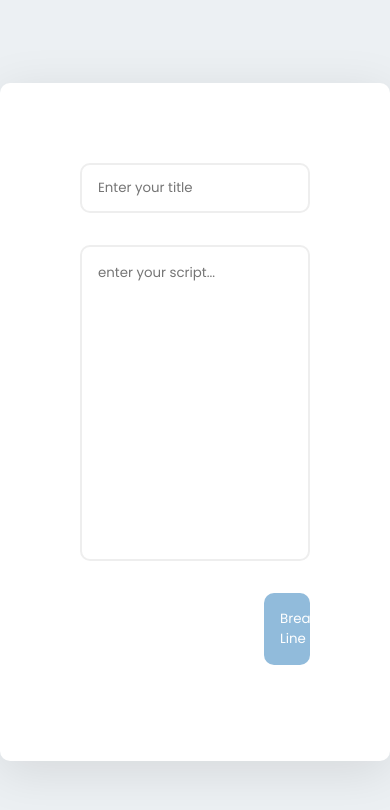
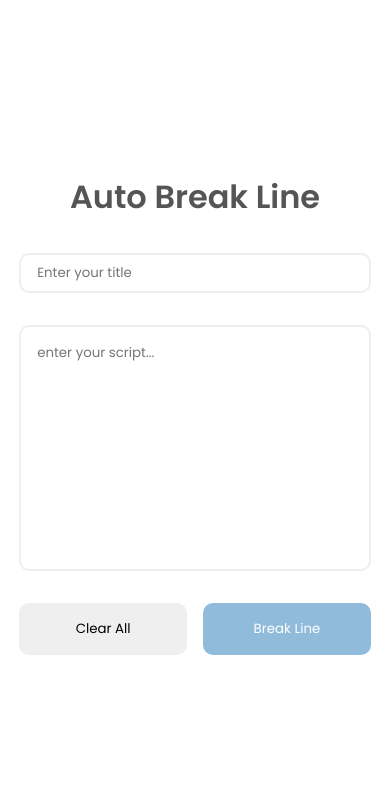
Before and after one commit to baroxFPTU/auto_break_line, a plain HTML site: page index.html in a window 390 px wide. Drawn offline with Linux system fonts and the light colour scheme.

Commit message:
update the style of results, add effect scale for the box-submit & the clear all function

```diff
--- a/index.html
+++ b/index.html
@@ -10,14 +10,18 @@
     <link href="https://fonts.googleapis.com/css2?family=Poppins:wght@300;400;600&display=swap" rel="stylesheet">
 </head>
 <body>
-    <div class="container">
-        <div class="box border-radius">
-            <div class="box-input">
+    <div class="container transition">
+        <div class="box border-radius transition">
+            <h2 class="title pd-2">Auto Break Line</h2>
+            <div class="box-input transition">
                 <input type="text" class="title-input border-radius border transition" placeholder="Enter your title">
                 <textarea name="text" rows="14" cols="10" wrap="soft" class="submit-input border-radius border transition" placeholder="enter your script..."></textarea>
-                <button class="btn btn-submit border-radius transition" type="submit">Break Line</button>
+                <div class="btn-group">
+                    <button class="btn btn-clear border-radius transition mb-f-w" type="submit">Clear All</button>
+                    <button class="btn btn-submit border-radius transition mb-f-w" type="submit">Break Line</button>
+                </div>
             </div>
-            <div class="results"></div>
+            <div class="results transition"></div>
         </div>
 
     </div>
--- a/script.js
+++ b/script.js
@@ -3,9 +3,12 @@ const $ = document.querySelector.bind(document);
 const submitBtn = $('.btn-submit');
 const textarea = $('.submit-input');
 const results = $('.results');
+const boxSubmit = $('.box-input');
+const clearBtn = $('.btn-clear');
 
 const app = {
     limitLetter: [8,10],// the first value is the value of first line, and the other is the value of second line.
+    isBreak: false,
     sumLetter: function() {
         return this.limitLetter.reduce((acc,cur) => acc + cur,0);
     },
@@ -15,15 +18,16 @@ const app = {
         // Submit and handle the subtitles
         submitBtn.addEventListener('click',(event) => {
             event.preventDefault();
+
             // Reset the array
             _this.array.splice(0, _this.array.length);
+
             //flat the string, delete the '/n' letter
             const subtitles = textarea.value.replace(/\r?\n/g, ' ').trim();
 
-             //split every letter by the spaces
+            //split every letter by the spaces
             const arrWords = subtitles.split(' ');
             const arrStores = _this.array;
-            // Initial blank arr for the subtitles
 
             if (subtitles) {
                 while (arrWords.length > 0) {
@@ -32,7 +36,11 @@ const app = {
                 }
 
                 _this.render(arrStores);
+                _this.isBreak = true;
+                _this.scaleElm();
             } else {
+                // reset the isBreak and alert if dont have value inside the textarea
+                _this.isBreak = false;
                 alert('Please enter your subtitles.');
             }
         });
@@ -43,6 +51,36 @@ const app = {
             console.log([elmValue]);
             _this.copyOnClick(_this.array[elmValue]);
         }
+
+        // Scale the box-submit when focusin and focusout the textarea
+
+            // When click out or focus out
+            textarea.addEventListener('focusout', () => {
+                if (_this.isBreak) {
+                    boxSubmit.classList.add('sm-w');
+                }
+            });
+
+            // When click on the textarea
+            textarea.onfocus = () => {
+                if (_this.isBreak) {
+                    boxSubmit.classList.remove('sm-w');
+                }
+            };
+
+        clearBtn.addEventListener('click', () => {
+            // clear textarea
+            textarea.value = '';
+
+            // clear array & results
+            _this.array.splice(0, _this.array.length);
+            results.innerHTML = '';
+
+            // change isBreak to false and scaleElm;
+            _this.isBreak = false;
+            boxSubmit.classList.remove('sm-w');
+
+        })
     },
     breakLine: function(arr) {
         if (arr) {
@@ -64,6 +102,13 @@ const app = {
         tempTextarea.select();
         document.execCommand('copy');
         $('body').removeChild(tempTextarea);
+    },
+    scaleElm: function() {
+        const isValid = (textarea.value) ? true : false;
+
+        if (this.isBreak) {
+            boxSubmit.classList.toggle('sm-w', isValid);
+        }
     },
     render: function(arr) {
         const htmls = arr.map((text, index) => {
--- a/style.css
+++ b/style.css
@@ -66,6 +66,14 @@ html {
   transition: all 0.25s ease-in-out;
 }
 
+.pd-2 {
+  padding: 2rem;
+}
+
+.sm-w {
+  height: 30% !important;
+}
+
 .container {
   display: -webkit-box;
   display: -ms-flexbox;
@@ -78,15 +86,16 @@ html {
           align-items: center;
   width: 100%;
   height: 100%;
-  background-color: #ecf0f3;
+  background-color: #fff;
 }
 
 .container .box {
-  padding: 5rem;
+  padding: 1.2rem;
   display: -webkit-box;
   display: -ms-flexbox;
   display: flex;
   width: 100%;
+  height: 100%;
   max-width: 1100px;
   background-color: #fff;
   -webkit-box-align: center;
@@ -99,8 +108,12 @@ html {
   -webkit-box-pack: center;
       -ms-flex-pack: center;
           justify-content: center;
-  -webkit-box-shadow: rgba(0, 0, 0, 0.1) 0px 10px 50px;
-          box-shadow: rgba(0, 0, 0, 0.1) 0px 10px 50px;
+}
+
+.container .box .title {
+  padding-top: 0 !important;
+  color: #555;
+  font-size: 2rem;
 }
 
 .container .box .box-input {
@@ -111,10 +124,8 @@ html {
   -webkit-box-direction: normal;
       -ms-flex-direction: column;
           flex-direction: column;
-  -webkit-box-flex: 1;
-      -ms-flex-positive: 1;
-          flex-grow: 1;
   width: 100%;
+  height: 50%;
 }
 
 .container .box .box-input .title-input {
@@ -128,27 +139,45 @@ html {
 .container .box .box-input .submit-input {
   font-family: "Poppins", sans-serif;
   background-color: #fff;
-  min-height: 300px;
+  max-height: 300px;
   outline: none;
   padding: 1rem;
   resize: none;
   margin-bottom: 2rem;
+  height: 100%;
 }
 
-.container .box .box-input .btn.btn-submit {
+.container .box .box-input .btn {
+  font-family: "Poppins", sans-serif;
+  border: none;
+  padding: 1rem 1rem;
   width: 20%;
-  margin-left: auto;
+  outline: none;
+}
+
+.container .box .box-input .btn-group {
+  display: -webkit-box;
+  display: -ms-flexbox;
+  display: flex;
+  -webkit-box-pack: end;
+      -ms-flex-pack: end;
+          justify-content: flex-end;
+  width: 100%;
+}
+
+.container .box .box-input .btn-group .btn-submit {
+  margin-left: 1rem;
   color: #fff;
-  padding: 1rem 1rem;
-  border: none;
-  outline: none;
   background-color: #91bbdb;
-  font-family: "Poppins", sans-serif;
   cursor: pointer;
 }
 
-.container .box .box-input .btn.btn-submit:hover {
+.container .box .box-input .btn-group .btn-submit:hover {
   background-color: #196594;
+}
+
+.container .box .box-input .btn-group .btn-clear:hover {
+  background-color: #cdcdcd;
 }
 
 .container .box .results {
@@ -164,15 +193,24 @@ html {
           flex-direction: column;
   width: 100%;
   margin-top: 1rem;
+  overflow: auto;
+  max-height: 500px;
 }
 
 .container .box .results code {
   background-color: #ecf0f3;
   color: #555;
   padding: 1rem;
+  overflow-wrap: break-word;
 }
 
 .container .box .results code + code {
   margin-top: 1rem;
 }
+
+@media only screen and (max-width: 768px) {
+  .mb-f-w {
+    width: 100% !important;
+  }
+}
 /*# sourceMappingURL=style.css.map */
```
